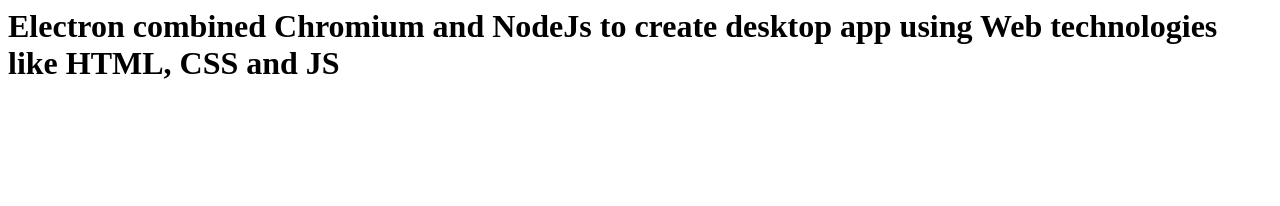
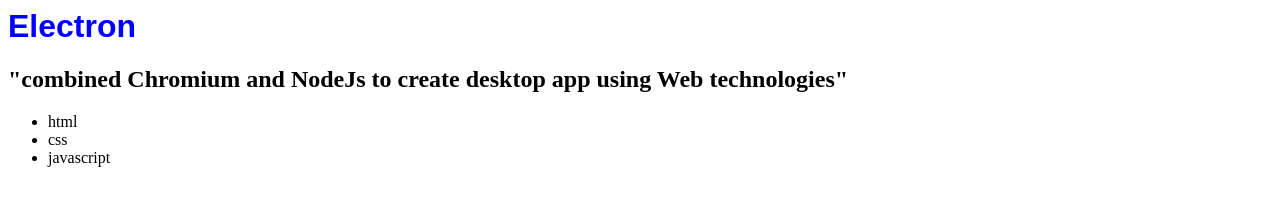
Before and after one commit to kenvhnguyen/electron_ipc_demo, an Electron app: page src/countdown.html in a window 1280 px wide. Drawn offline with Linux system fonts and the light colour scheme.

Commit message:
integrate style sheet to the gui using css

```diff
--- /dev/null
+++ b/src/countdown.css
@@ -0,0 +1,4 @@
+h1 {
+  font-family: sans-serif;
+  color: blue;
+}
--- a/src/countdown.html
+++ b/src/countdown.html
@@ -1,7 +1,15 @@
 <html>
-<head></head>
+<head>
+<link rel="stylesheet" href="countdown.css" />
+</head>
 <body>
-<h1>Electron combined Chromium and NodeJs to create desktop app
-  using Web technologies like HTML, CSS and JS</h1>
+<h1>Electron </h1>
+<h2>"combined Chromium and NodeJs to create desktop app
+  using Web technologies"</h2>
+<ul>
+  <li>html</li>
+  <li>css</li>
+  <li>javascript</li>
+</ul>
 </body>
 </html>
```
